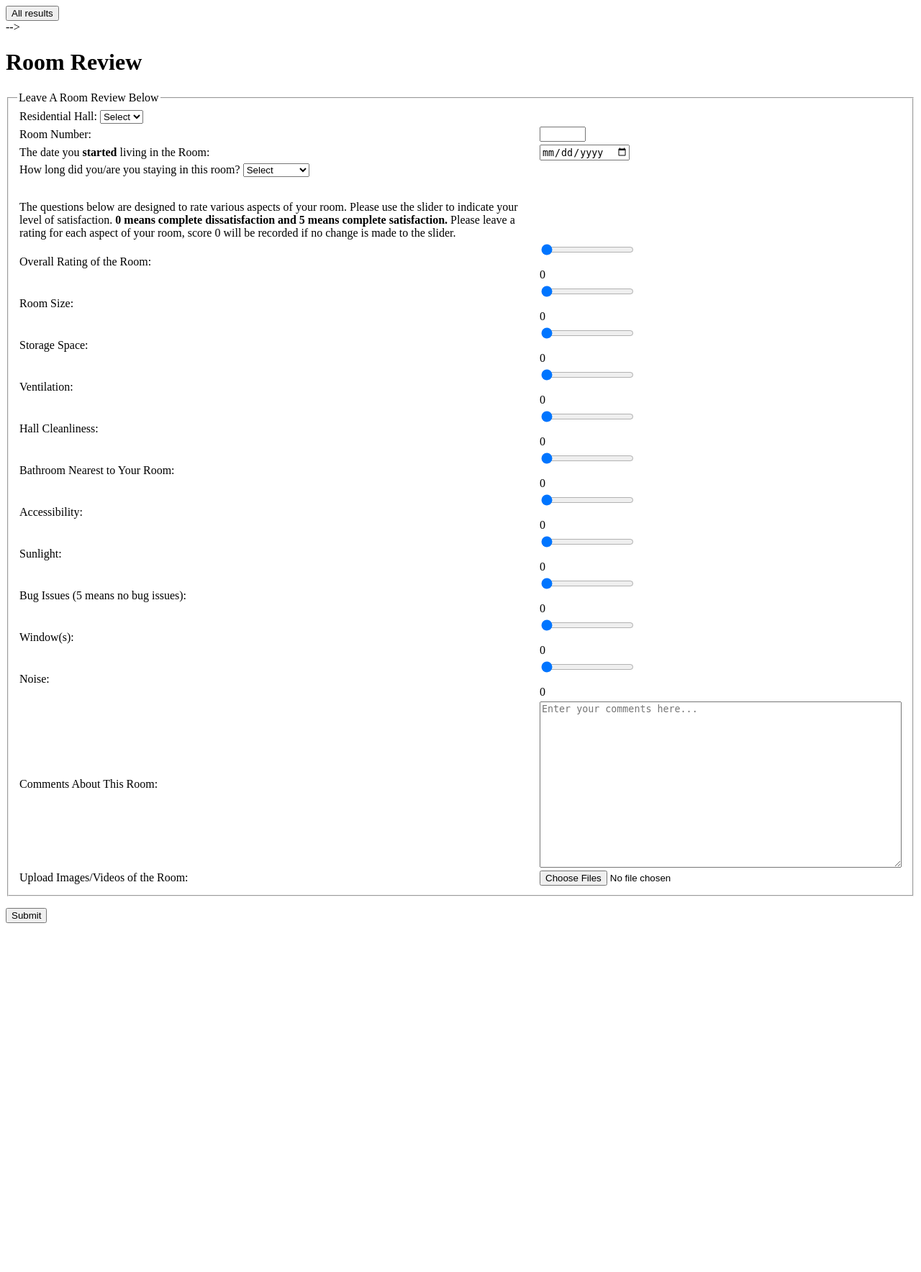
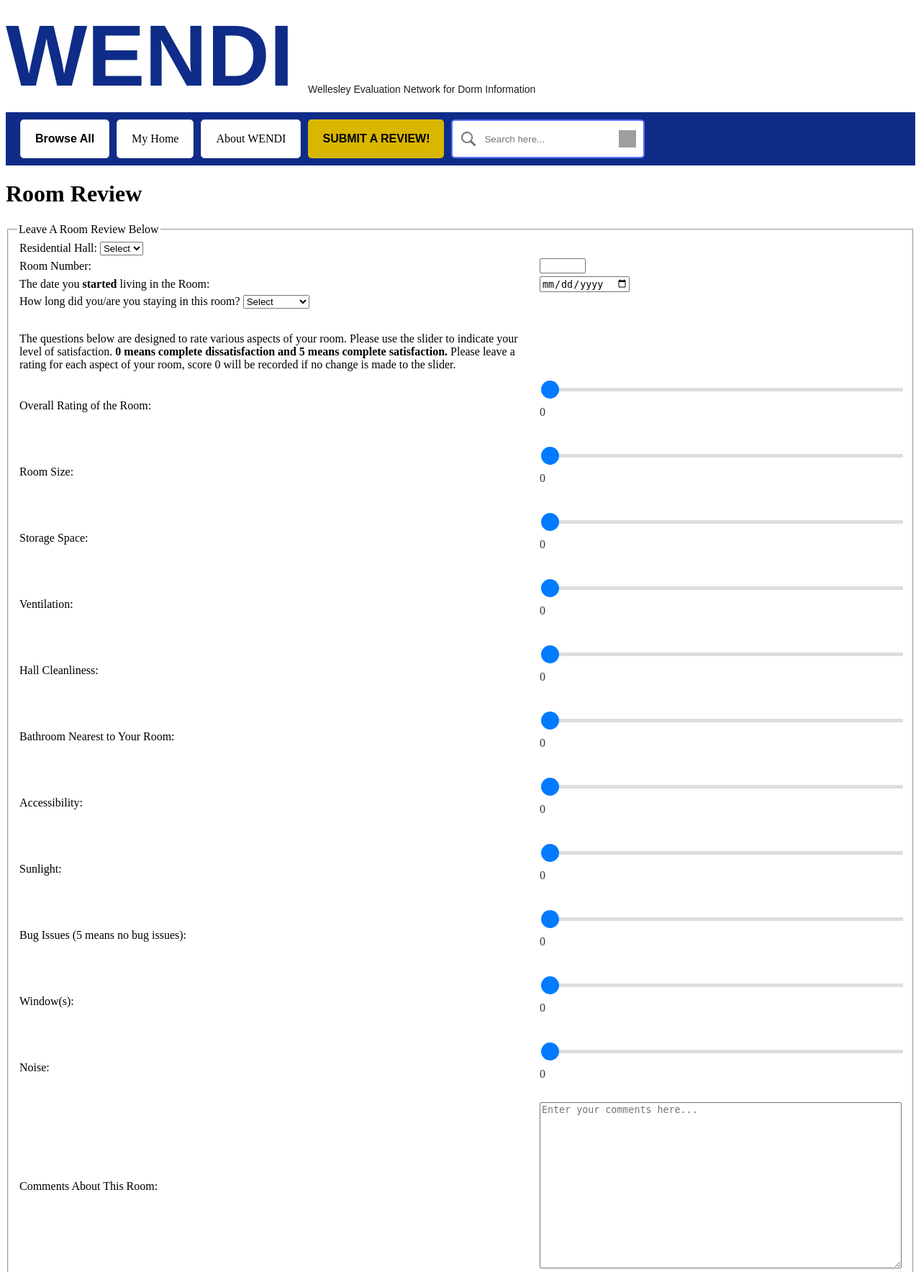
Before and after one commit to yanziv/WENDI, a Flask app: template templates/form.html in a window 1280 px wide. Shown: the top 1768 px of the page at 72% size. Before the commit the page ends 1283 px from the top, so only its background shows below. Run offline with Flask 3, Linux system fonts and the light colour scheme; the template is opened without the code that fills it, so the values that code supplies are empty; some libraries are stand-ins or nearby versions; grey boxes are pictures that could not be loaded.

Commit message:
fixed css for review submission page

```diff
--- a/static/style.css
+++ b/static/style.css
@@ -210,70 +210,74 @@
 
 /* the following is the CSS for the Range Slider for Room Review */
 .slider {
-  position: absolute;
-  top: 50%;
-  left: 50%;
-  transform: translate(-50%, -50%);
-  width: 500px;
-  height: 60px;
-  padding: 30px;
-  padding-left: 40px;
-  background: #fcfcfc;
-  border-radius: 20px;
-  display: flex;
-  align-items: center;
-  box-shadow: 0px 15px 40px #7E6D5766;
+  /* position and layout styles */
+  width: 100%; /* adjust as needed, but should not exceed its container's width */
+  padding: 10px 0; /* added padding for visual comfort */
+  background: transparent; /* no background to avoid visual clutter */
+  box-shadow: none; /* removing shadow for a flatter design */
 }
 
 .slider p {
-  font-size: 26px;
-  font-weight: 600;
-  font-family: 'Open Sans';
-  padding-left: 30px;
-  color: black;
+  font-size: 16px; /* Adjust font size for readability */
+  color: #333; /* standard text color for better readability */
 }
 
 .slider input[type="range"] {
-  -webkit-appearance: none !important;
-  width: 420px;
-  height: 2px;
-  background: black;
-  border: none;
-  outline: none;
+  -webkit-appearance: none; /* Reset default browser styles */
+     -moz-appearance: none;
+          appearance: none;
+  width: 100%; /* Slider takes full width of its container */
+  height: 5px; /* Standard track height */
+  background: #ddd; /* Neutral background color for the track */
+  outline: none; /* Remove focus outline */
+  opacity: 1; /* Fully opaque */
+  -webkit-transition: .2s; /* Smooth transition for thumb movement */
+  transition: opacity .2s;
 }
 
+/* Thumb styles for normal state */
 .slider input[type="range"]::-webkit-slider-thumb {
-  -webkit-appearance: none !important;
-  width: 30px;
-  height: 30px;
-  background: black;
-  border: 2px solid black;
-  border-radius: 50%;
-  cursor: pointer;
+  -webkit-appearance: none; /* Reset default browser styles */
+          appearance: none;
+  width: 25px; /* Width and height of the thumb */
+  height: 25px;
+  background: #007bff; /* Thumb color */
+  cursor: pointer; /* Cursor to indicate the thumb is draggable */
+  border-radius: 50%; /* Round shape of the thumb */
+  border: 0; /* No border */
 }
 
-.slider input[type="range"]::-webkit-slider-thumb:hover {
-  background: black;
+/* Thumb styles for Firefox */
+.slider input[type="range"]::-moz-range-thumb {
+  width: 25px; /* Width and height of the thumb */
+  height: 25px;
+  background: #007bff; /* Thumb color */
+  cursor: pointer; /* Cursor to indicate the thumb is draggable */
+  border-radius: 50%; /* Round shape of the thumb */
+  border: 0; /* No border */
 }
 
-/* the following CSS is for landing.html */
-#residential-halls {
-  display: flex;
-  flex-wrap: wrap;
-  justify-content: center;
-  gap: 20px;
+/* Thumb styles for IE/Edge */
+.slider input[type="range"]::-ms-thumb {
+  width: 25px; /* Width and height of the thumb */
+  height: 25px;
+  background: #007bff; /* Thumb color */
+  cursor: pointer; /* Cursor to indicate the thumb is draggable */
+  border-radius: 50%; /* Round shape of the thumb */
+  border: 0; /* No border */
 }
 
-.hall {
-  border: 1px solid #ddd;
-  padding: 10px;
-  text-align: center;
+/* Track styles for Firefox */
+.slider input[type="range"]::-moz-range-track {
+  background: #ddd; /* Neutral background color for the track */
+  border: 0; /* No border */
 }
 
-.hall img {
-  width: 100%;
-  height: auto;
-  border-radius: 10px;
+/* Track styles for IE/Edge */
+.slider input[type="range"]::-ms-track {
+  background: #ddd; /* Neutral background color for the track */
+  border-color: transparent; /* No border */
+  color: transparent; /* No additional colors */
 }
 
 /* login.html */
--- a/templates/form.html
+++ b/templates/form.html
@@ -1,6 +1,6 @@
-<!-- {% extends "base.html" %}
+{% extends "base.html" %}
 
-{% block main_content %} -->
+{% block main_content %}
 
 <!-- the following is a Javascript function that updates the text based on the slider's value.-->
 <script>
@@ -177,5 +177,5 @@
 
 </form>
 
-<!--
-{% endblock %}  -->
+
+{% endblock %}
--- a/templates/landing.html
+++ b/templates/landing.html
@@ -1,6 +1,6 @@
 {% extends "base.html" %}
 
-{% block content %}
+{% block main_content %}
 
 <h1>Browse All</h1>
 <p>this is the landing page.</p>
```
